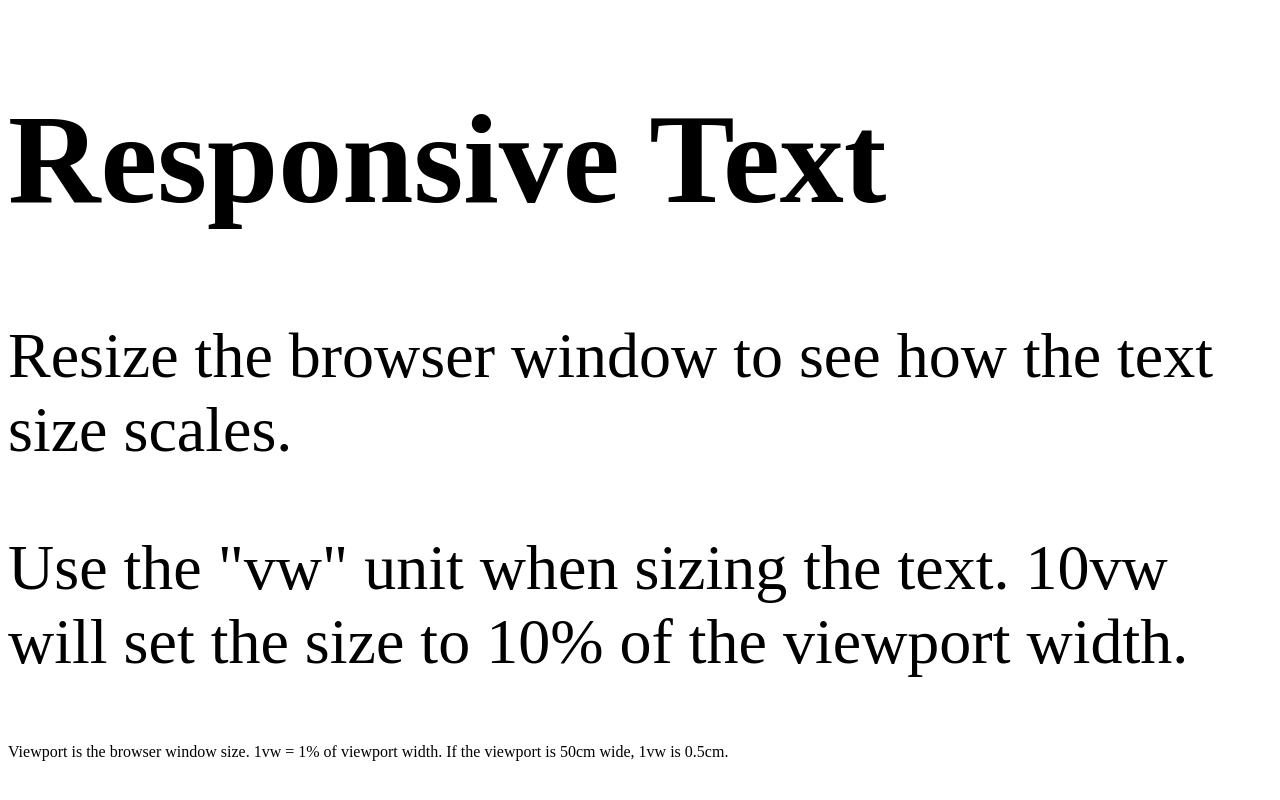
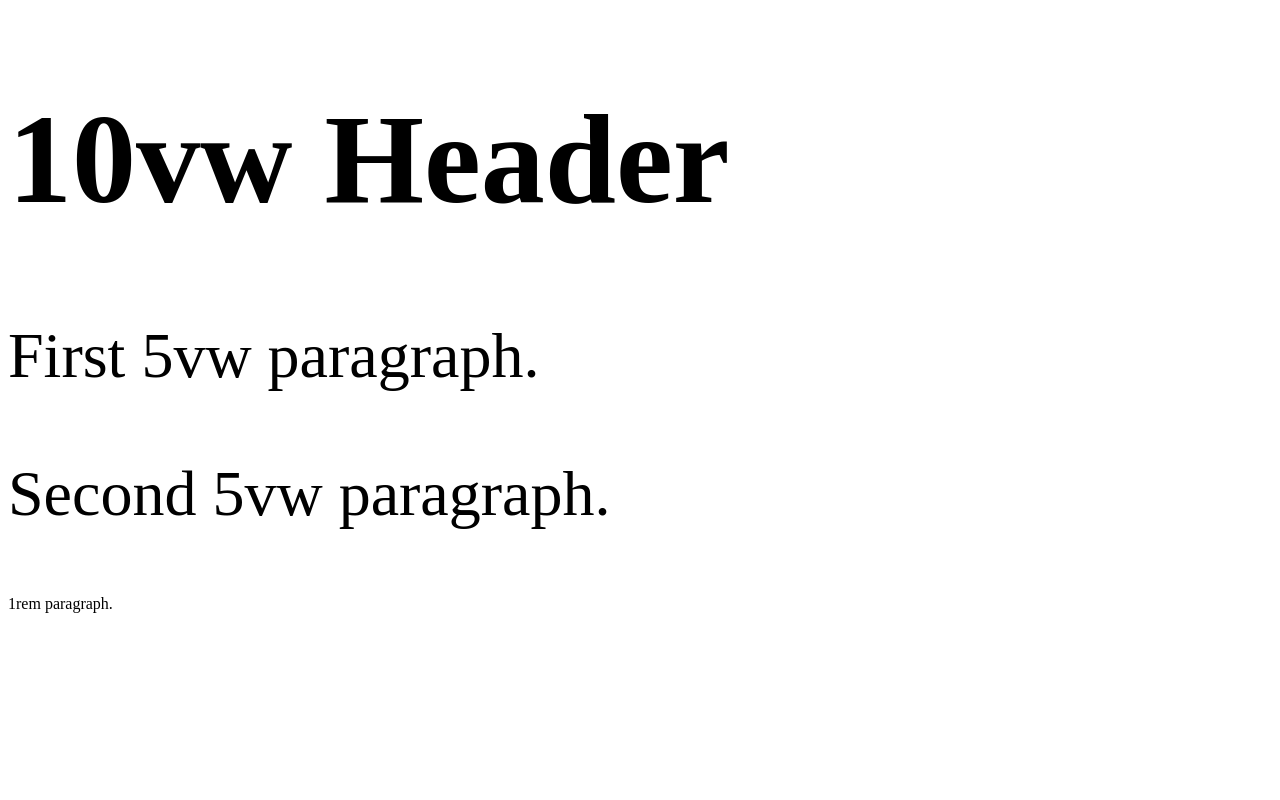
Before and after one commit to IcEWaRRiOr01/Responsive-Font-Size, a plain HTML site: page index.html in a window 1280 px wide. Drawn offline with Linux system fonts and the light colour scheme.

Commit message:
Update index.html

```diff
--- a/index.html
+++ b/index.html
@@ -7,13 +7,13 @@
     <title>Responsive Text</title>
 </head>
 <body>
-    <h1 style="font-size: 10vw;">Responsive Text</h1>
+    <h1 style="font-size: 10vw;">10vw Header</h1>
 
-    <p style="font-size: 5vw;">Resize the browser window to see how the text size scales.</p>
+    <p style="font-size: 5vw;">First 5vw paragraph.</p>
 
-    <p style="font-size: 5vw;">Use the "vw" unit when sizing the text. 10vw will set the size to 10% of the viewport width. </p>
+    <p style="font-size: 5vw;">Second 5vw paragraph.</p>
 
-    <p style="font-size: 1rem;">Viewport is the browser window size. 1vw = 1% of viewport width. If the viewport is 50cm wide, 1vw is 0.5cm.</p>
+    <p style="font-size: 1rem;">1rem paragraph.</p>
 
 </body>
 </html>
```
